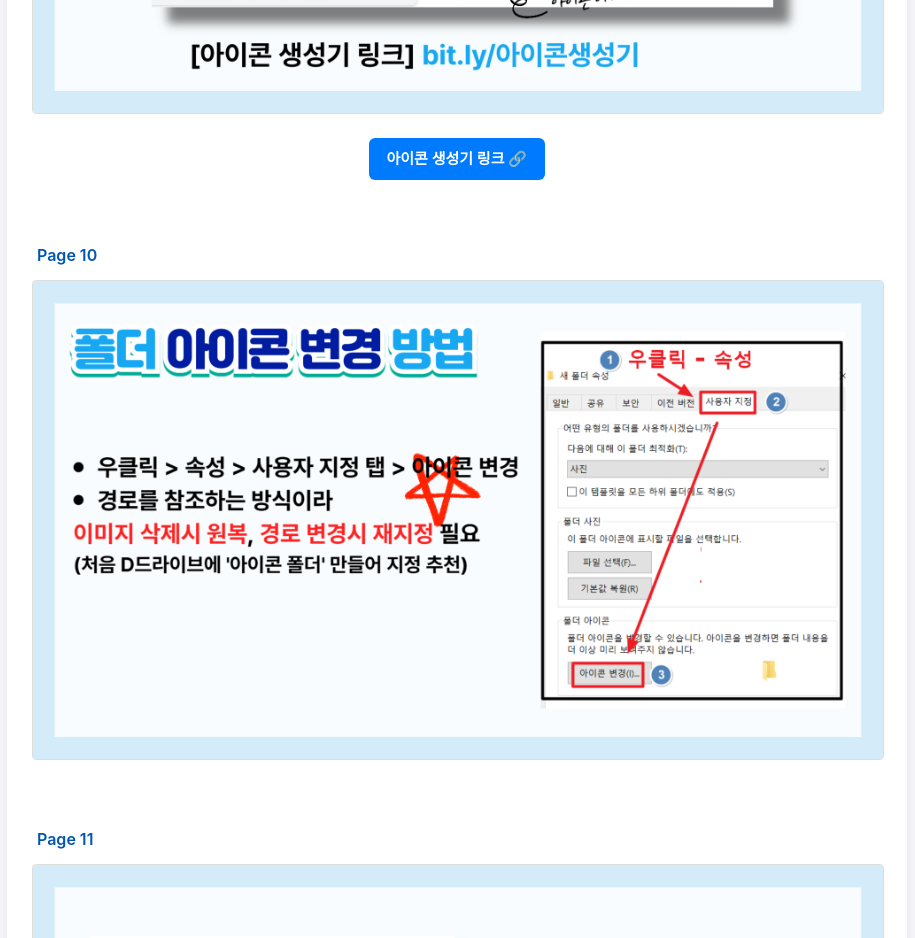
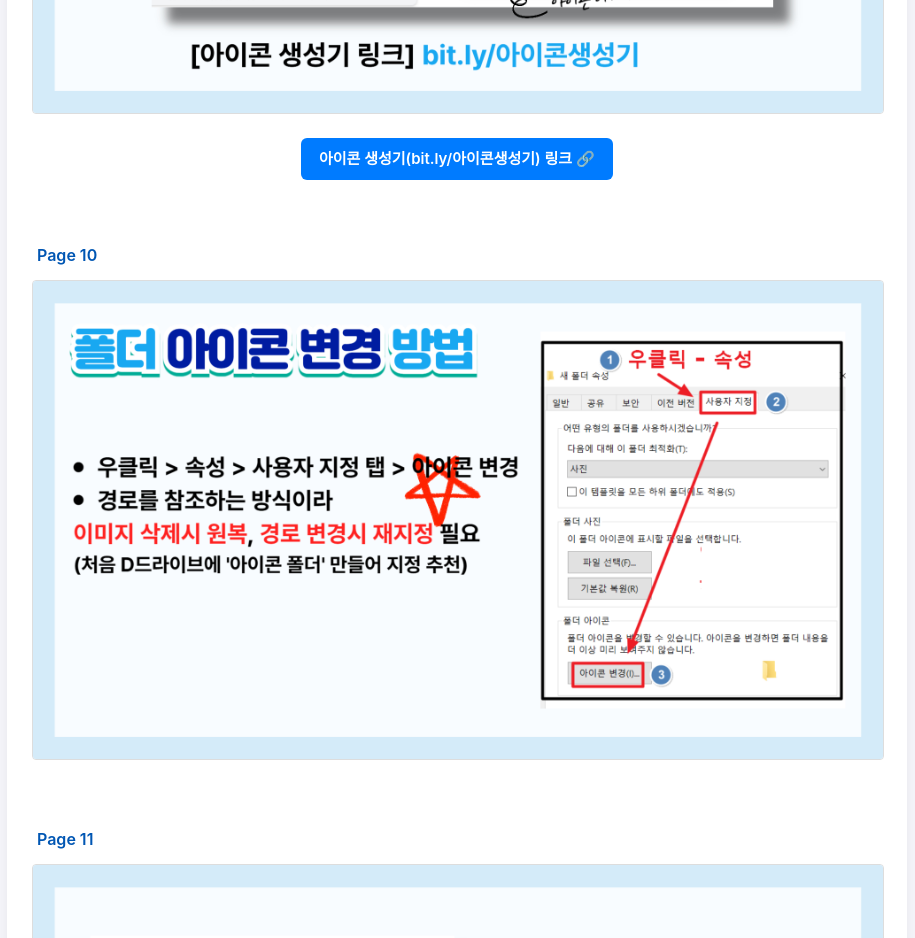
Before and after one commit to stringweek-cyber/clean, a plain HTML site: page docs/index.html in a window 1280 px wide. Shown: the part 4780-5718 px from the top of the page, without its empty margins (183-1098 px from the left). Drawn offline with Linux system fonts and the light colour scheme.

Commit message:
Update index.html

```diff
--- a/docs/index.html
+++ b/docs/index.html
@@ -311,7 +311,7 @@
             <div class="page-number">Page 9</div>
             <img src="009.jpg" alt="Page 9: 아이콘 생성기 앱">
             <div class="button-container">
-                <a href="https://stringweek-cyber.github.io/icon/" target="_blank" class="btn link-btn">아이콘 생성기 링크</a>
+                <a href="https://stringweek-cyber.github.io/icon/" target="_blank" class="btn link-btn">아이콘 생성기(bit.ly/아이콘생성기) 링크</a>
             </div>
         </div>
 
```
